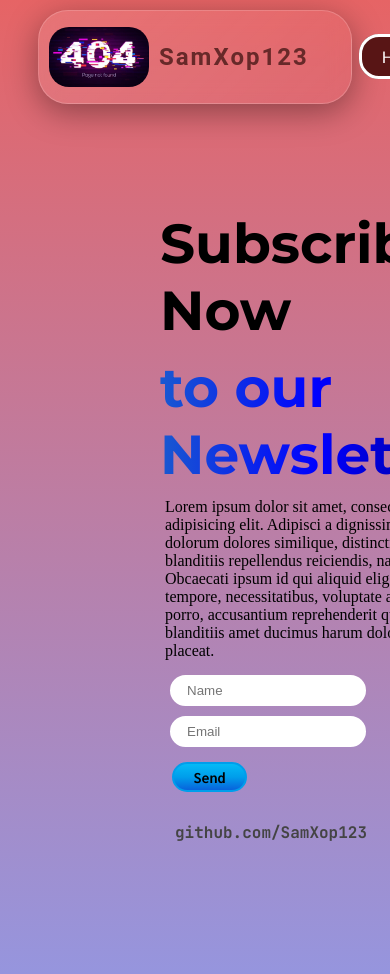
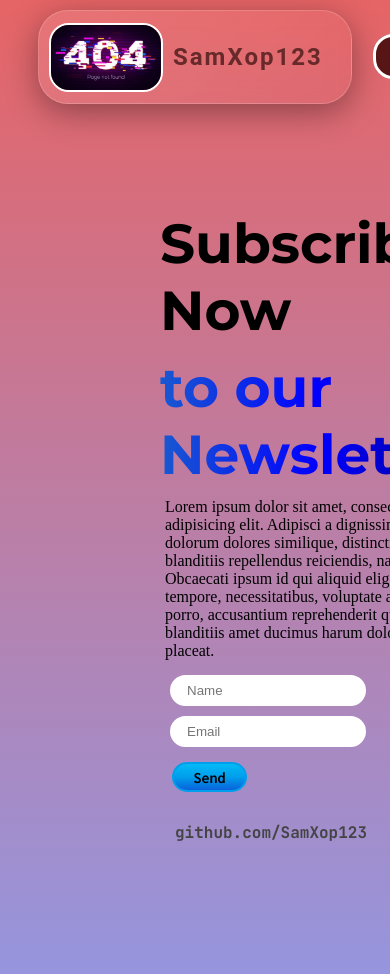
Before and after one commit to SamXop123/Simple-Web-Creations, a plain HTML site: page Landing-Page/landing.html in a window 390 px wide. In both pictures the pointer is over the picture 99 px from the left and 57 px from the top of the page. Shown: the top 974 px of the page. Drawn offline with Linux system fonts and the light colour scheme; a web font is replaced by a local one.

Commit message:
Improved webpage responsiveness

```diff
--- a/Landing-Page/landing.css
+++ b/Landing-Page/landing.css
@@ -46,12 +46,27 @@ nav {
     width: 100px;
     border-radius: 20px;
     margin: 0 10px;
+    transition: 0.3s ease-in;
+}
+
+.logo:hover {
+    cursor: pointer;
+    transition: 0.2s ease-in;
+    width: 110px;
+    border: 2px solid white;
 }
 
 .title {
     font-family: 'Bowlby One SC', 'Roboto', 'Helvetica', 'Gill Sans MT', sans-serif;
     color: rgb(103, 41, 41);
     letter-spacing: 2px;
+    transition: 0.3s ease;
+}
+
+.title:hover {
+    transition: 0.3s ease;
+    padding-left: 5px;
+    cursor: pointer;
 }
 
 ul {
@@ -71,6 +86,7 @@ li .menu-buttons {
     color: rgb(255, 255, 255);
     background-color : rgb(88, 21, 21);
     font-family: 'Gill Sans MT', 'Courier New', Courier, monospace;
+    transition: 0.3s ease-in-out;
 }
 
 .menu-buttons:hover {
@@ -78,6 +94,7 @@ li .menu-buttons {
      background-color: white;
      transition: 0.5s ease;
      color: black;
+     padding: 15px 30px;
 }
 
 .user {
```
